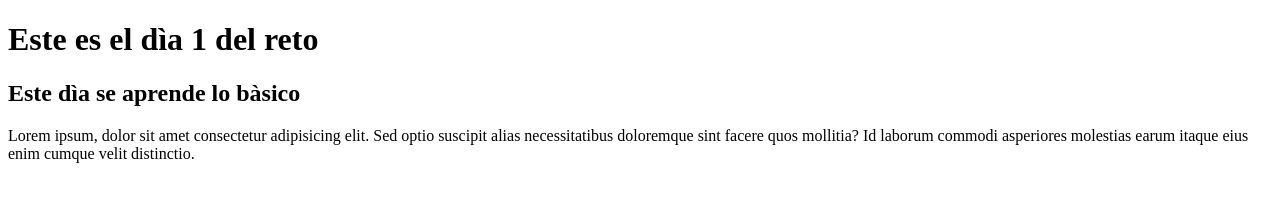
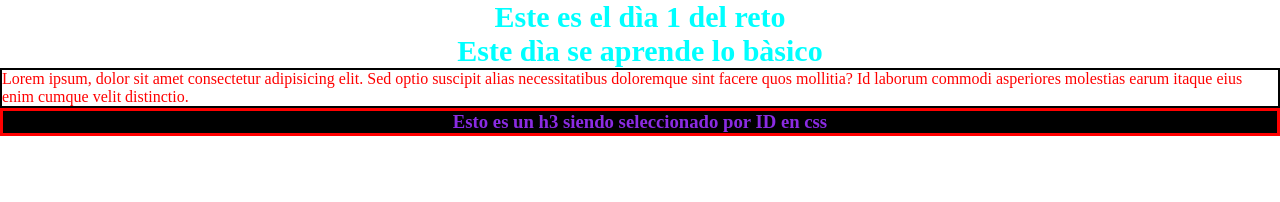
Before and after one commit to alefra88/ejercicios-css, a plain HTML site: page main.html in a window 1280 px wide. Drawn offline with Linux system fonts and the light colour scheme.

Commit message:
viendo cosas bàsicas

```diff
--- a/main.html
+++ b/main.html
@@ -1,16 +1,22 @@
 <!DOCTYPE html>
 <html lang="en">
     <head>
-  <meta charset="UTF-8">
-  <meta http-equiv="X-UA-Compatible" content="IE=edge">
-  <meta name="viewport" content="width=device-width, initial-scale=1.0">
-  <link rel="stylesheet" href="style.css">
+        <meta charset="UTF-8" />
+        <meta http-equiv="X-UA-Compatible" content="IE=edge" />
+        <meta name="viewport" content="width=device-width, initial-scale=1.0" />
+        <link rel="stylesheet" href="style.css" />
         <title>CSS en 30 dìas, tal vez menos</title>
     </head>
     <body>
-  <h1>Este es el dìa 1 del reto</h1>
-  <h2>Este dìa se aprende lo bàsico</h2>
-  <p>Lorem ipsum, dolor sit amet consectetur adipisicing elit. Sed optio suscipit alias necessitatibus doloremque sint facere quos mollitia? Id laborum commodi asperiores molestias earum itaque eius enim cumque velit distinctio.</p>
+        <h1 class="title">Este es el dìa 1 del reto</h1>
+        <h2 class="title">Este dìa se aprende lo bàsico</h2>
+        <p class="text">
+            Lorem ipsum, dolor sit amet consectetur adipisicing elit. Sed optio
+            suscipit alias necessitatibus doloremque sint facere quos mollitia?
+            Id laborum commodi asperiores molestias earum itaque eius enim
+            cumque velit distinctio.
+        </p>
         <script src="script.js"></script>
+        <h3 class="subtitle" id="subtema">Esto es un h3 siendo seleccionado por ID en css</h3>
     </body>
 </html>
--- a/script.js
+++ b/script.js
@@ -0,0 +1 @@
+// todos los elementos que coincidan con el selector seràn modificados
--- a/style.css
+++ b/style.css
@@ -0,0 +1,37 @@
+
+/* Selector universal */
+* {
+  margin: 0;
+  padding: 0;
+}
+/* Todos los elementos que coincidan en el selector seràn modificados
+    Se pueden modificar diferentes elementos en un mismo selector, separandolos por comas
+*/
+h2, p {
+  color: red;
+}
+
+h1 {
+  color: blue;
+}
+
+body {
+  font-family: ;
+}
+
+/* selector de clase */
+.title {
+  color: aqua;
+  font-size: 30px;
+  text-align: center;
+}
+.text {
+  border:2px solid #000;
+}
+/* Selector con ID */
+#subtema{
+  background-color: #000;
+  color: blueviolet;
+  text-align: center;
+  border: 3px solid red;
+}
```
Lines whose indentation alone changed are shown as unchanged.
